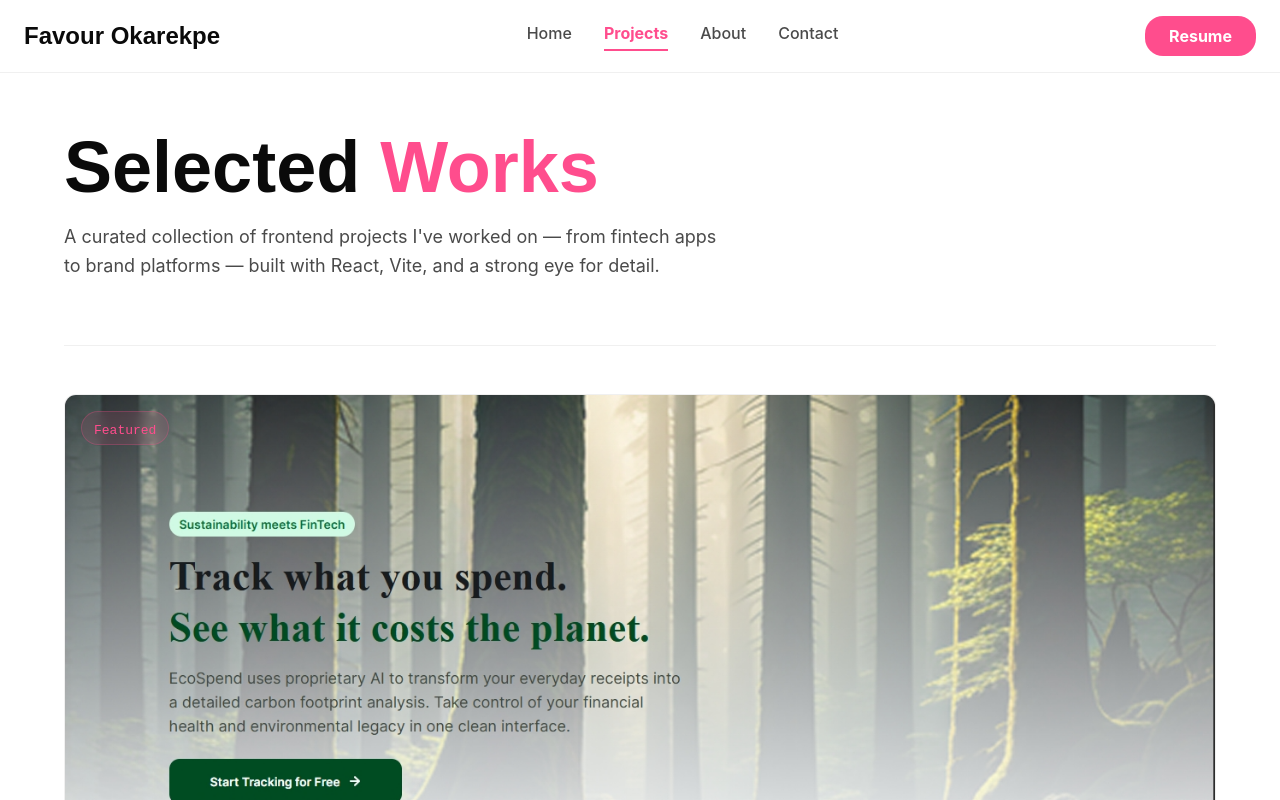
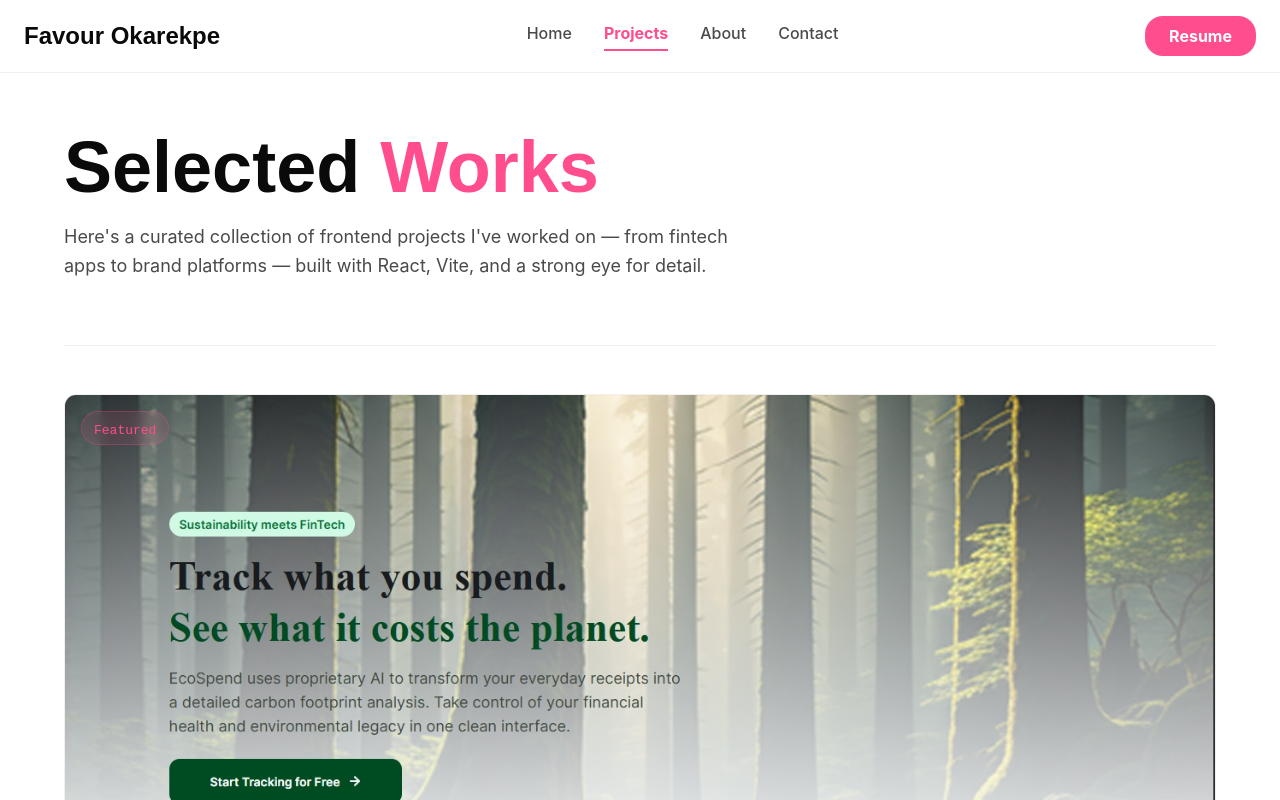
Before and after one commit to Isaji-withchrist/Favour_Okarekpe_Portfolio, a React (Vite) app: page /Projects in a window 1280 px wide. Shown: the top 800 px of the page. Built offline with nearby package versions, Linux system fonts and the light colour scheme.

Commit message:
edited hero

```diff
--- a/src/components/Hero.jsx
+++ b/src/components/Hero.jsx
@@ -58,7 +58,7 @@ export default function Hero() {
         lineHeight: 1.1,
       }}
     >
-      <span style={{ color: "#0A0A0A" }}>I help craft</span>
+      <span style={{ color: "#0A0A0A" }}>I help craft </span>
       <span style={{ color: "#FF4D8D" }}>Digital</span>
       <br />
       <span style={{ color: "#FF4D8D" }}>Experiences</span>
--- a/src/components/ProjectMain.jsx
+++ b/src/components/ProjectMain.jsx
@@ -88,7 +88,7 @@ export default function Projects() {
             <span style={{ color: "#FF4D8D" }}>Works</span>
           </h1>
           <p style={{ margin: 0, maxWidth: 672, color: "#4A4A4A", fontSize: isMobile ? 16 : 18, fontFamily: "Inter, sans-serif", fontWeight: 400, lineHeight: "28.8px" }}>
-            A curated collection of frontend projects I've worked on — from fintech apps to brand platforms — built with React, Vite, and a strong eye for detail.
+            Here's a curated collection of frontend projects I've worked on — from fintech apps to brand platforms — built with React, Vite, and a strong eye for detail.
           </p>
         </div>
 
```
